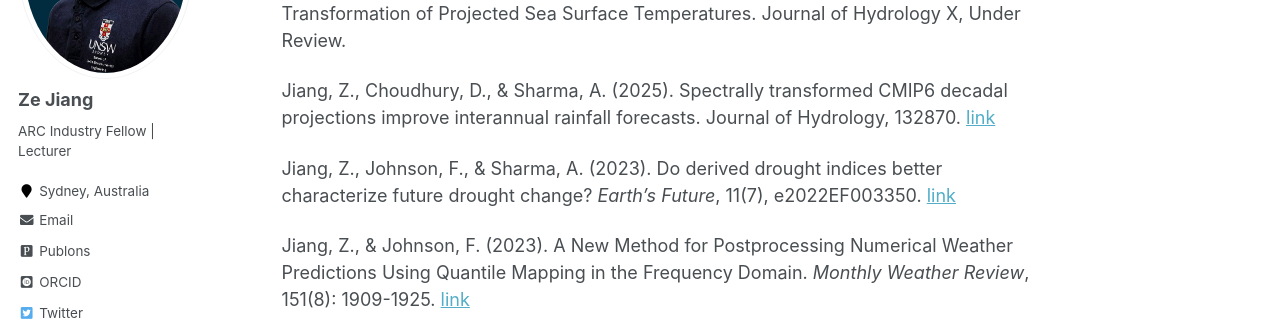
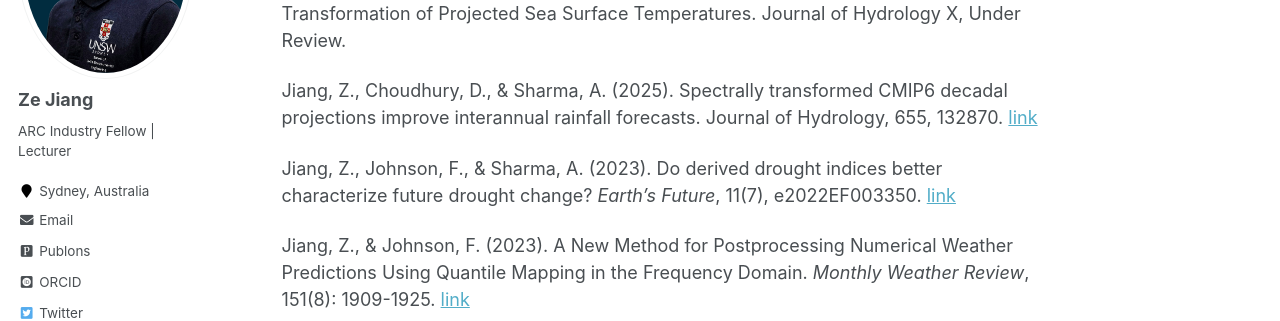
Before and after one commit to zejiang-unsw/zejiang-unsw.github.io, a Jekyll site: the page built from _pages/about.md, in a window 1280 px wide and 900 px high, scrolled down 956 px. Shown: the part 180-501 px from the top of the window. Built offline with Jekyll 4.4.1, drawn with Linux system fonts in a browser that asks for light colours; some web fonts are replaced.

Commit message:
Update JoH2025

```diff
--- a/_pages/about.md
+++ b/_pages/about.md
@@ -23,7 +23,7 @@ Dr Ze Jiang is an Australian Research Council (ARC) Early Career Industry Fellow
 ## Recent works
 Jiang, Z., Choudhury, D., & Sharma, A. (2025). Decadal Drought Prediction via Spectral Transformation of Projected Sea Surface Temperatures. Journal of Hydrology X, Under Review.
 
-Jiang, Z., Choudhury, D., & Sharma, A. (2025). Spectrally transformed CMIP6 decadal projections improve interannual rainfall forecasts. Journal of Hydrology, 132870. [link](https://doi.org/10.1016/j.jhydrol.2025.132870)
+Jiang, Z., Choudhury, D., & Sharma, A. (2025). Spectrally transformed CMIP6 decadal projections improve interannual rainfall forecasts. Journal of Hydrology, 655, 132870. [link](https://doi.org/10.1016/j.jhydrol.2025.132870)
 
 Jiang, Z., Johnson, F., & Sharma, A. (2023). Do derived drought indices better characterize future drought change? *Earth's Future*, 11(7), e2022EF003350. [link](https://doi.org/10.1029/2022EF003350)
 
```
Also changed, not shown: _publications/2025-02-11-paper-JoH.md (+1 -1 lines).
